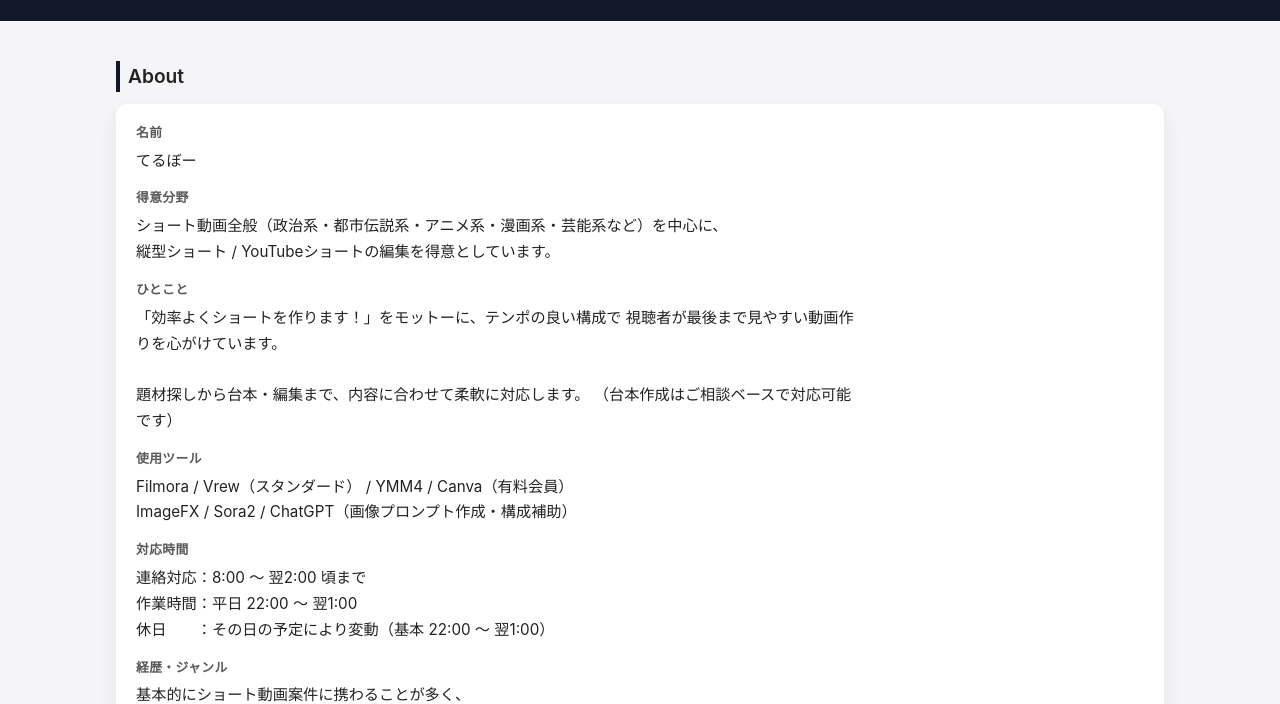
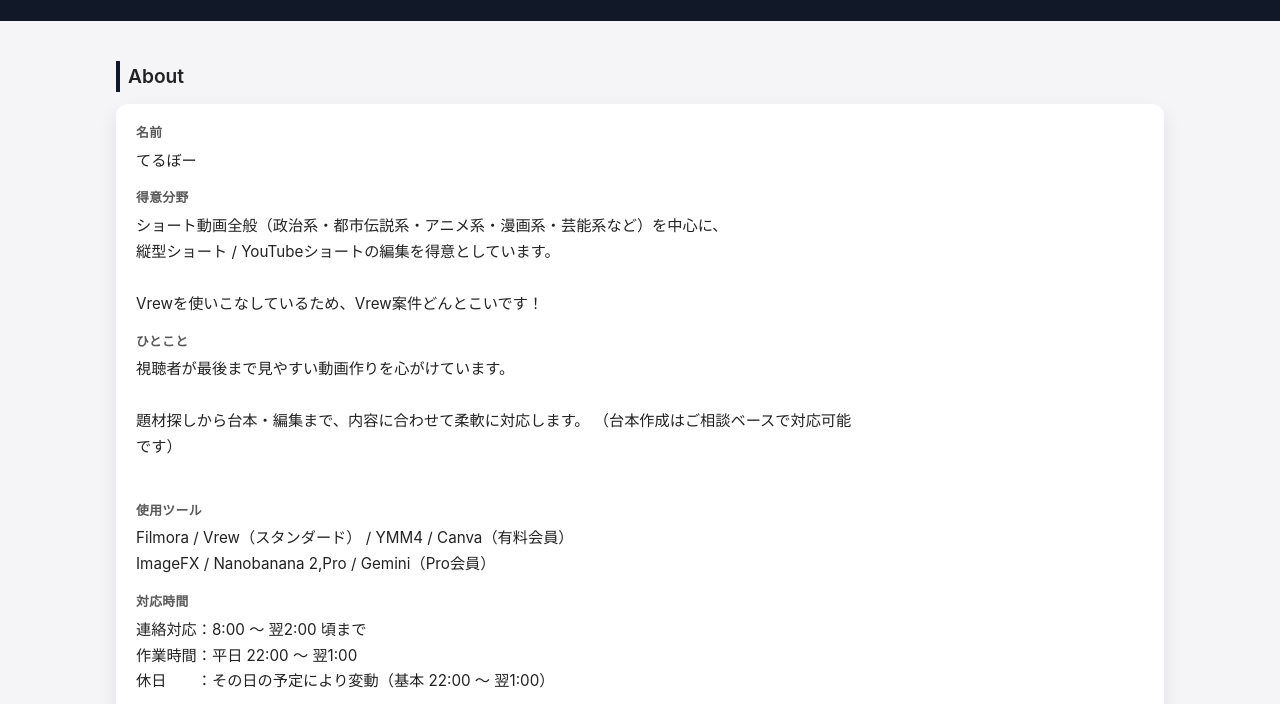
Before and after one commit to teltelb/portfolio, a plain HTML site: page index.html in a window 1280 px wide. Shown: the part 96-800 px from the top of the page. Drawn offline with Linux system fonts and the light colour scheme.

Commit message:
Update index.html

```diff
--- a/index.html
+++ b/index.html
@@ -254,17 +254,17 @@
             <span class="profile-label">得意分野</span>
             <div class="profile-text">
               ショート動画全般（政治系・都市伝説系・アニメ系・漫画系・芸能系など）を中心に、<br>
-              縦型ショート / YouTubeショートの編集を得意としています。
+              縦型ショート / YouTubeショートの編集を得意としています。<br><br>
+              Vrewを使いこなしているため、Vrew案件どんとこいです！
             </div>
           </div>
 
           <div class="profile-row">
             <span class="profile-label">ひとこと</span>
             <div class="profile-text">
-              「効率よくショートを作ります！」をモットーに、テンポの良い構成で
               視聴者が最後まで見やすい動画作りを心がけています。<br><br>
               題材探しから台本・編集まで、内容に合わせて柔軟に対応します。
-              （台本作成はご相談ベースで対応可能です）
+              （台本作成はご相談ベースで対応可能です）<br><br>
             </div>
           </div>
 
@@ -272,7 +272,7 @@
             <span class="profile-label">使用ツール</span>
             <div class="profile-text">
               Filmora / Vrew（スタンダード） / YMM4 / Canva（有料会員）<br>
-              ImageFX / Sora2 / ChatGPT（画像プロンプト作成・構成補助）
+              ImageFX / Nanobanana 2,Pro / Gemini（Pro会員）
             </div>
           </div>
 
```
